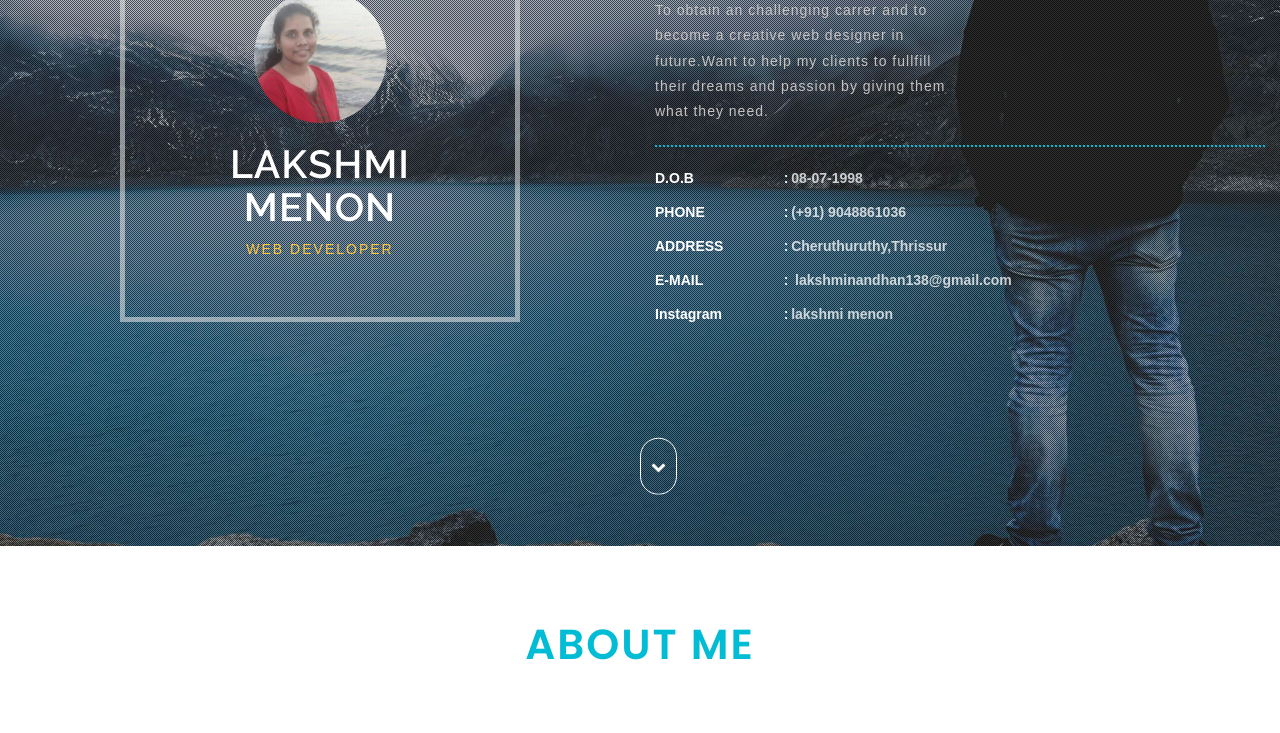
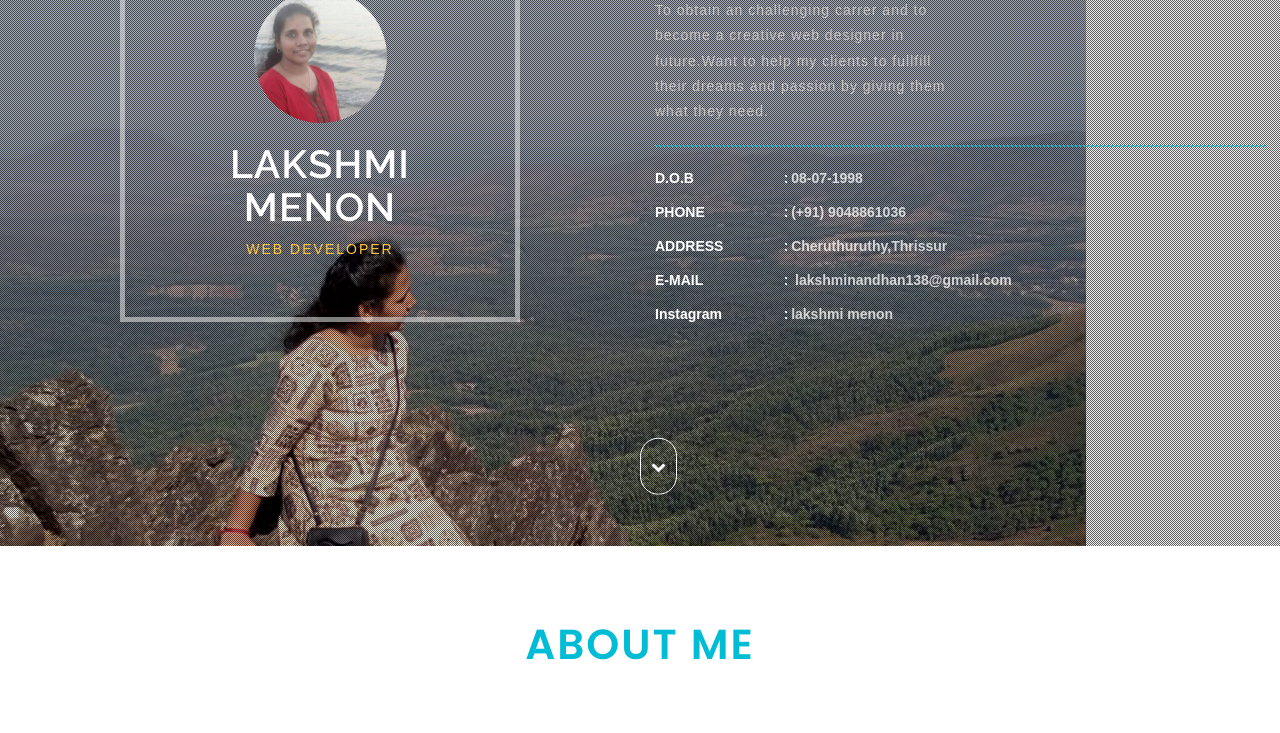
Before and after one commit to lakshminandhan/lakshminandhan.github.io, a plain HTML site: page index.html in a window 1280 px wide. Shown: the part 204-937 px from the top of the page. Drawn offline with Linux system fonts and the light colour scheme.

Commit message:
personal website

```diff
--- a/css/style.css
+++ b/css/style.css
@@ -57,7 +57,7 @@ a:focus, a:hover {
 /*-- //Reset-Code --*/
 /*-- banner --*/
 .w3-banner-top{
-    background: url(../images/background.jpg) no-repeat 0px 0px;
+    background: url(../images/background123.jpg) no-repeat 0px 0px;
     background-size: cover;
 	min-height:750px;
 	    position: relative;
@@ -1285,7 +1285,7 @@ h4.modal-title {
 }
 @media(max-width:1280px){
 	.w3-banner-top {
-    background: url(../images/ban6666.jpg) no-repeat -194px 0px;
+    background: url(../images/background123.jpg) no-repeat -194px 0px;
     background-size: cover;
 	}
 }
--- a/index.html
+++ b/index.html
@@ -8,7 +8,7 @@
 <html lang="en">
 <!-- Head -->
 <head>
-<title>C-Resume a personal Category Bootstrap responsive Website Template | Home :: w3layouts</title>
+<title>Lakshmi Menon</title>
 <meta name="viewport" content="width=device-width, initial-scale=1">
 <meta charset="utf-8">
 <meta name="keywords" content="C-Resume a Responsive web template, Bootstrap Web Templates, Flat Web Templates, Android Compatible web template,
```
Also changed, not shown: images/background123.jpg (renamed from images/background.jpg), images/ban6666.jpg (deleted).
